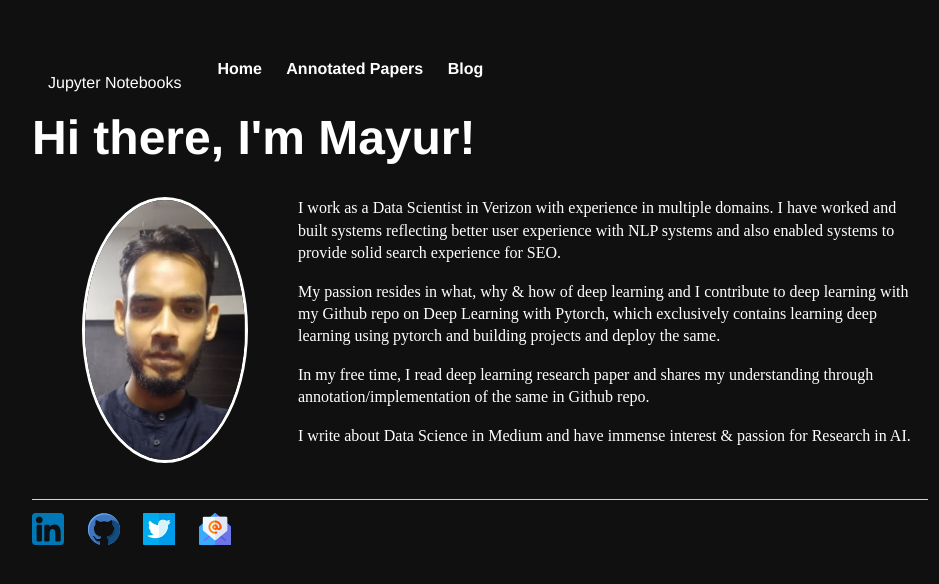
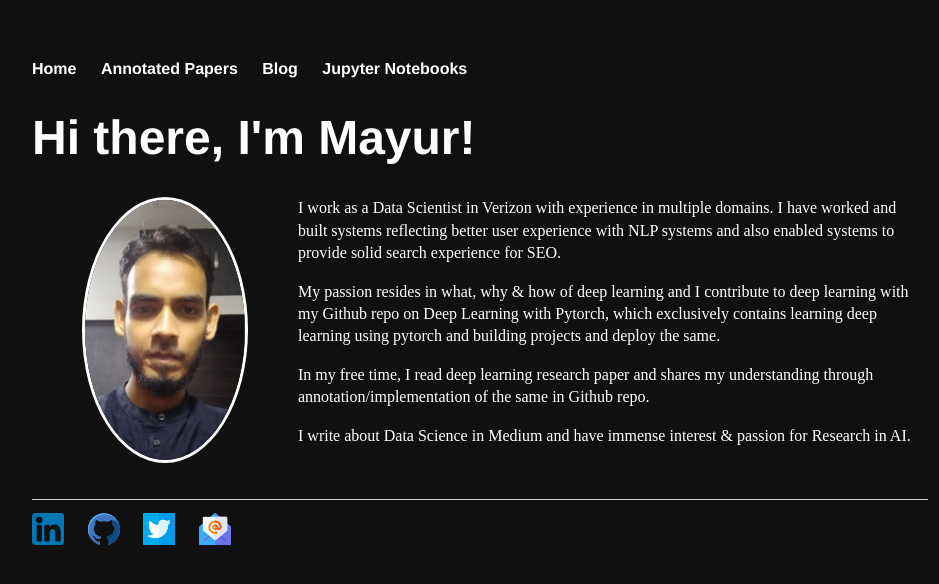
Before and after one commit to Mayurji/mayurji.github.io, a Jekyll site: the page built from index.html, in a window 1280 px wide. Shown: the top 584 px of the page, without its empty margins (160-1099 px from the left). Built offline with Jekyll 4.4.1, drawn with Linux system fonts in a browser that asks for light colours.

Commit message:
Update default.html

```diff
--- a/_layouts/default.html
+++ b/_layouts/default.html
@@ -11,22 +11,7 @@
         		<li><a href="/">Home</a></li>
         		<li><a href="/papers">Annotated Papers</a></li>
         		<li><a href="/blog">Blog</a></li>
-			<!-- <li><a href="/notebooks">Jupyter Notebooks</a></li> -->
-
-			<li class="dropdown">
-			    <button class="dropbtn">Jupyter Notebooks
-			      <i class="fa fa-caret-down"></i>
-			    </button>
-			    <div class="dropdown-content">
-			      <a href="#">Machine Learning</a>
-			      <a href="#">Deep Learning</a>
-			    </div>
- 			</li>
-
-
-
-
-
+			<li><a href="/notebooks">Jupyter Notebooks</a></li>
     		</ul>
 		</nav>
 		<div class="container">
```
